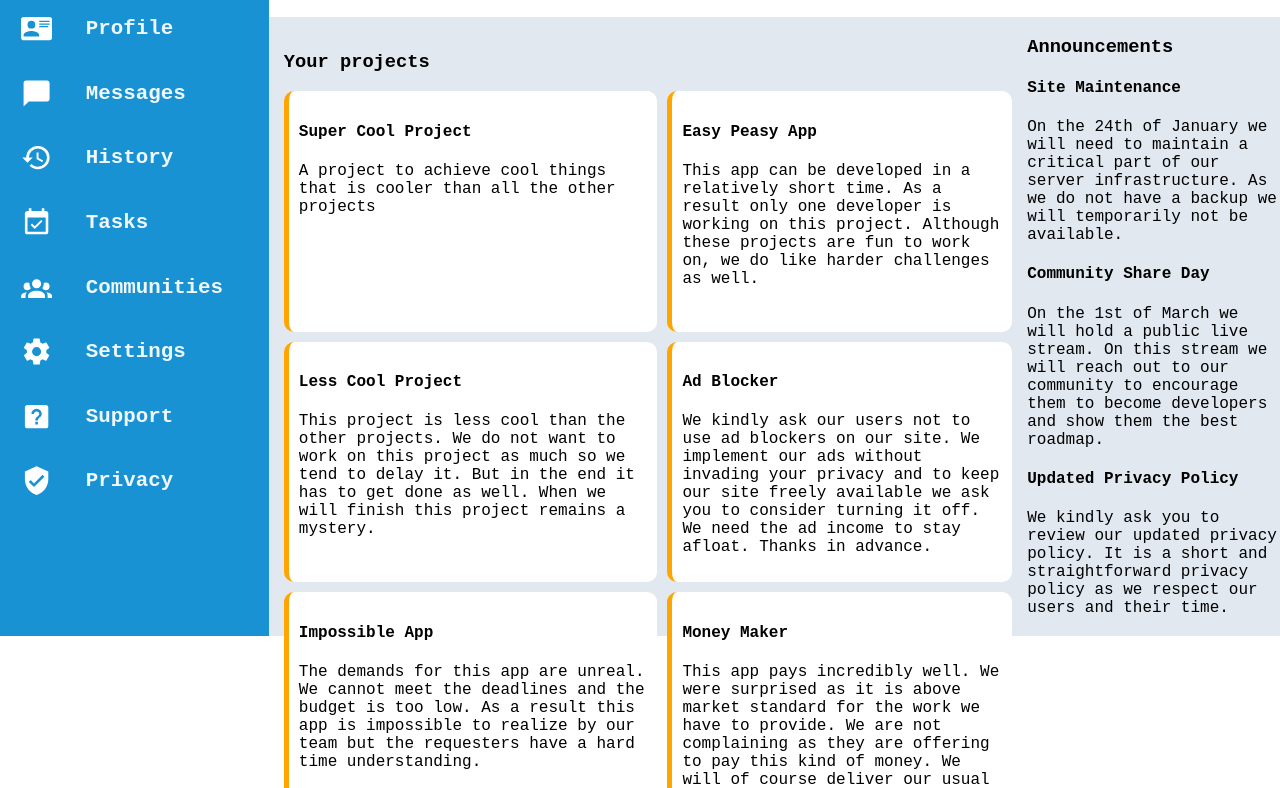
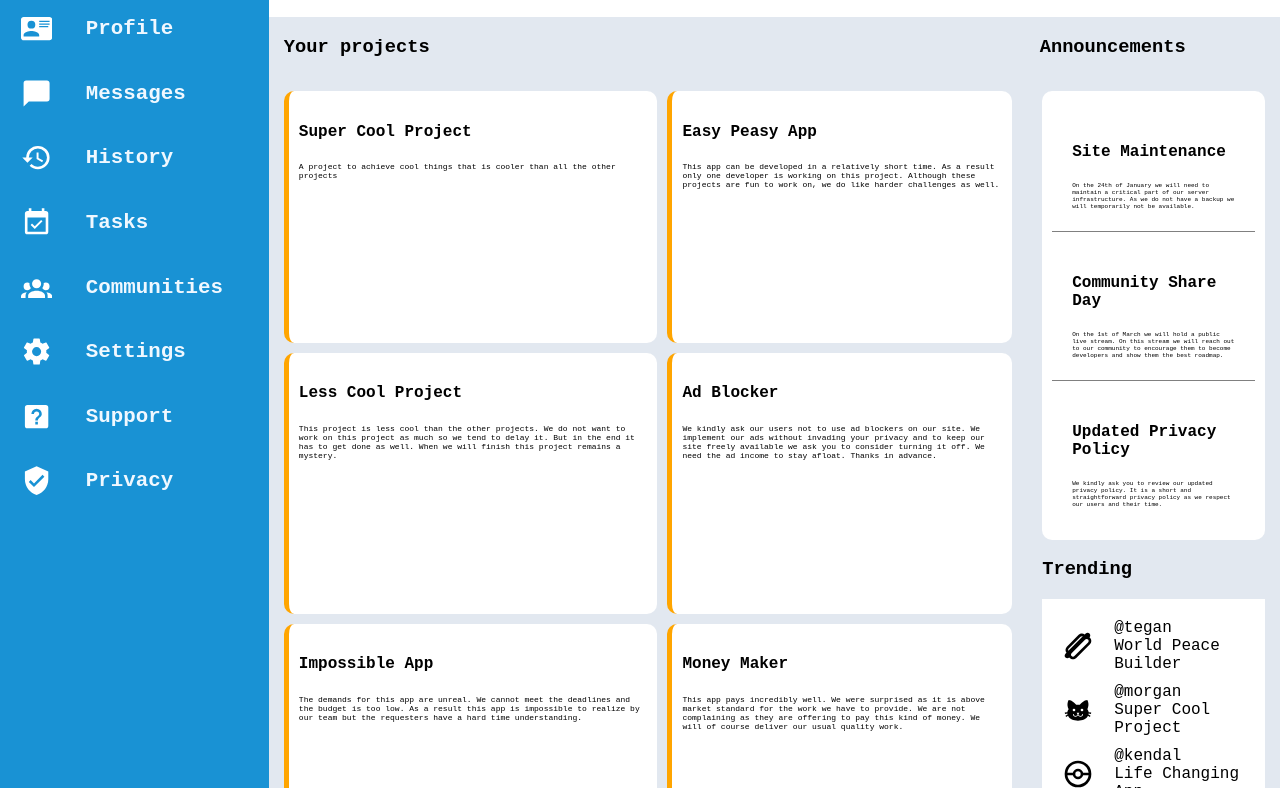
Before and after one commit to Gohan61/Admin-Dashboard, a plain HTML site: page index.html in a window 1280 px wide. Shown: the part 164-952 px from the top of the page. Drawn offline with Linux system fonts and the light colour scheme.

Commit message:
Fix styling main elements
Fix: align left+right blocks of elements in main
Fix: make body height increase with page content so background does
not stop at 100vh
Style: add light border bottom to announcement elements

```diff
--- a/index.html
+++ b/index.html
@@ -182,8 +182,12 @@
       </div>
     </div>
     <div class="main">
+      <div class="headers-main">
+        <h3>Your projects</h3>
+        <h3>Announcements</h3>
+      </div>
+      <div class="blockElementsMain">
         <div class="main-elements projects">
-        <h3>Your projects</h3>
           <div class="projectContainer">
             <div class="project">
               <div class="text">
@@ -199,9 +203,9 @@
                 <h4>Less Cool Project</h4>
                 <p>
                   This project is less cool than the other projects. We do not
-                want to work on this project as much so we tend to delay it. But
-                in the end it has to get done as well. When we will finish this
-                project remains a mystery.
+                  want to work on this project as much so we tend to delay it.
+                  But in the end it has to get done as well. When we will finish
+                  this project remains a mystery.
                 </p>
               </div>
             </div>
@@ -211,8 +215,8 @@
                 <p>
                   The demands for this app are unreal. We cannot meet the
                   deadlines and the budget is too low. As a result this app is
-                impossible to realize by our team but the requesters have a hard
-                time understanding.
+                  impossible to realize by our team but the requesters have a
+                  hard time understanding.
                 </p>
               </div>
             </div>
@@ -222,8 +226,8 @@
                 <p>
                   This app can be developed in a relatively short time. As a
                   result only one developer is working on this project. Although
-                these projects are fun to work on, we do like harder challenges
-                as well.
+                  these projects are fun to work on, we do like harder
+                  challenges as well.
                 </p>
               </div>
             </div>
@@ -232,9 +236,9 @@
                 <h4>Ad Blocker</h4>
                 <p>
                   We kindly ask our users not to use ad blockers on our site. We
-                implement our ads without invading your privacy and to keep our
-                site freely available we ask you to consider turning it off. We
-                need the ad income to stay afloat. Thanks in advance.
+                  implement our ads without invading your privacy and to keep
+                  our site freely available we ask you to consider turning it
+                  off. We need the ad income to stay afloat. Thanks in advance.
                 </p>
               </div>
             </div>
@@ -242,24 +246,24 @@
               <div class="text">
                 <h4>Money Maker</h4>
                 <p>
-                This app pays incredibly well. We were surprised as it is above
-                market standard for the work we have to provide. We are not
-                complaining as they are offering to pay this kind of money. We
-                will of course deliver our usual quality work.
+                  This app pays incredibly well. We were surprised as it is
+                  above market standard for the work we have to provide. We are
+                  not complaining as they are offering to pay this kind of
+                  money. We will of course deliver our usual quality work.
                 </p>
               </div>
             </div>
           </div>
         </div>
+        <div class="rightMainElements">
           <div class="main-elements announcements">
-        <h3>Announcements</h3>
             <div class="announcement">
               <div>
                 <h4>Site Maintenance</h4>
                 <p>
-              On the 24th of January we will need to maintain a critical part of
-              our server infrastructure. As we do not have a backup we will
-              temporarily not be available.
+                  On the 24th of January we will need to maintain a critical
+                  part of our server infrastructure. As we do not have a backup
+                  we will temporarily not be available.
                 </p>
               </div>
               <div>
@@ -273,9 +277,9 @@
               <div>
                 <h4>Updated Privacy Policy</h4>
                 <p>
-              We kindly ask you to review our updated privacy policy. It is a
-              short and straightforward privacy policy as we respect our users
-              and their time.
+                  We kindly ask you to review our updated privacy policy. It is
+                  a short and straightforward privacy policy as we respect our
+                  users and their time.
                 </p>
               </div>
             </div>
@@ -290,7 +294,10 @@
                     d="M21 5.77C20.85 5.65 20.72 5.55 20.59 5.45L20.62 5.41C21.4 4.63 21.4 3.37 20.62 2.59C19.84 1.81 18.58 1.81 17.79 2.59L17.05 3.33C15.68 2.3 13.74 2.4 12.5 3.65L3.65 12.5C2.4 13.74 2.3 15.68 3.33 17.05L2.59 17.79C1.8 18.58 1.8 19.84 2.59 20.62C3.37 21.4 4.63 21.4 5.41 20.62L5.45 20.59C5.55 20.72 5.65 20.85 5.77 21C7.13 22.34 9.35 22.34 10.72 21L20.97 10.72C22.34 9.35 22.34 7.14 21 5.77M4.77 15.61C4.5 15.05 4.6 14.36 5.06 13.9L13.9 5.06C14.36 4.6 15.05 4.5 15.61 4.77L4.77 15.61M19.56 9.3L9.3 19.56C8.72 20.15 7.77 20.15 7.18 19.56C6.6 19 6.6 18 7.18 17.44L17.44 7.18C18 6.6 19 6.6 19.56 7.18C20.15 7.77 20.15 8.72 19.56 9.3Z"
                   />
                 </svg>
-            <div>@tegan World Peace Builder</div>
+                <div>
+                  <div>@tegan</div>
+                  <div>World Peace Builder</div>
+                </div>
               </div>
               <div>
                 <svg xmlns="http://www.w3.org/2000/svg" viewBox="0 0 24 24">
@@ -299,7 +306,10 @@
                     d="M12,8L10.67,8.09C9.81,7.07 7.4,4.5 5,4.5C5,4.5 3.03,7.46 4.96,11.41C4.41,12.24 4.07,12.67 4,13.66L2.07,13.95L2.28,14.93L4.04,14.67L4.18,15.38L2.61,16.32L3.08,17.21L4.53,16.32C5.68,18.76 8.59,20 12,20C15.41,20 18.32,18.76 19.47,16.32L20.92,17.21L21.39,16.32L19.82,15.38L19.96,14.67L21.72,14.93L21.93,13.95L20,13.66C19.93,12.67 19.59,12.24 19.04,11.41C20.97,7.46 19,4.5 19,4.5C16.6,4.5 14.19,7.07 13.33,8.09L12,8M9,11A1,1 0 0,1 10,12A1,1 0 0,1 9,13A1,1 0 0,1 8,12A1,1 0 0,1 9,11M15,11A1,1 0 0,1 16,12A1,1 0 0,1 15,13A1,1 0 0,1 14,12A1,1 0 0,1 15,11M11,14H13L12.3,15.39C12.5,16.03 13.06,16.5 13.75,16.5A1.5,1.5 0 0,0 15.25,15H15.75A2,2 0 0,1 13.75,17C13,17 12.35,16.59 12,16V16H12C11.65,16.59 11,17 10.25,17A2,2 0 0,1 8.25,15H8.75A1.5,1.5 0 0,0 10.25,16.5C10.94,16.5 11.5,16.03 11.7,15.39L11,14Z"
                   />
                 </svg>
-            <div>@morgan Super Cool Project</div>
+                <div>
+                  <div>@morgan</div>
+                  <div>Super Cool Project</div>
+                </div>
               </div>
               <div>
                 <svg xmlns="http://www.w3.org/2000/svg" viewBox="0 0 24 24">
@@ -308,7 +318,10 @@
                     d="M12,2A10,10 0 0,1 22,12A10,10 0 0,1 12,22A10,10 0 0,1 2,12A10,10 0 0,1 12,2M12,4C7.92,4 4.55,7.05 4.06,11H8.13C8.57,9.27 10.14,8 12,8C13.86,8 15.43,9.27 15.87,11H19.94C19.45,7.05 16.08,4 12,4M12,20C16.08,20 19.45,16.95 19.94,13H15.87C15.43,14.73 13.86,16 12,16C10.14,16 8.57,14.73 8.13,13H4.06C4.55,16.95 7.92,20 12,20M12,10A2,2 0 0,0 10,12A2,2 0 0,0 12,14A2,2 0 0,0 14,12A2,2 0 0,0 12,10Z"
                   />
                 </svg>
-            <div>@kendall Life Changing App</div>
+                <div>
+                  <div>@kendal</div>
+                  <div>Life Changing App</div>
+                </div>
               </div>
               <div>
                 <svg xmlns="http://www.w3.org/2000/svg" viewBox="0 0 24 24">
@@ -317,7 +330,12 @@
                     d="M12,2A10,10 0 0,1 22,12A10,10 0 0,1 12,22A10,10 0 0,1 2,12A10,10 0 0,1 12,2M12,4C7.92,4 4.55,7.05 4.06,11H8.13C8.57,9.27 10.14,8 12,8C13.86,8 15.43,9.27 15.87,11H19.94C19.45,7.05 16.08,4 12,4M12,20C16.08,20 19.45,16.95 19.94,13H15.87C15.43,14.73 13.86,16 12,16C10.14,16 8.57,14.73 8.13,13H4.06C4.55,16.95 7.92,20 12,20M12,10A2,2 0 0,0 10,12A2,2 0 0,0 12,14A2,2 0 0,0 14,12A2,2 0 0,0 12,10Z"
                   />
                 </svg>
-            <div>@alex No Traffic Maker</div>
+                <div>
+                  <div>@alex</div>
+                  <div>No Traffic Maker</div>
+                </div>
+              </div>
+            </div>
           </div>
         </div>
       </div>
--- a/style.css
+++ b/style.css
@@ -10,8 +10,8 @@ body {
   display: grid;
   grid-template-columns: 1fr 5fr;
   grid-template-rows: 0.8fr 5fr;
-  height: 100vh;
-  width: 100vw;
+  min-height: 100vh;
+  width: 100%;
 }
 
 .sidebar {
@@ -129,29 +129,48 @@ body {
   border: none;
 }
 
-.main {
+.blockElementsMain {
   display: grid;
   grid-template-columns: 3fr 1fr;
-  grid-template-rows: 1fr 1fr;
+  grid-auto-flow: column;
 }
 
-.trending {
+.headers-main {
+  grid-area: 1 / 1;
+  grid-auto-flow: column;
+  display: grid;
+  padding: 0 15px 0 15px;
+  grid-template-columns: 3fr 1fr;
+}
+
+.headers-main h3:nth-child(2) {
+  grid-area: 1 / 2;
+  padding-left: 20px;
+}
+
+.projects {
+  grid-area: 2 / 1;
+}
+
+.rightMainElements {
   grid-area: 2 / 2;
 }
 
-.trends svg {
-  width: 4em;
-  height: 4em;
+.projects,
+.rightMainElements {
+  padding: 15px;
+  display: grid;
 }
 
-.projects {
-  padding: 15px;
+.rightMainElements {
+  display: grid;
+  grid-template-columns: repeat(auto-fit, auto);
 }
 
 .projectContainer {
   display: grid;
-  grid-template-columns: repeat(auto-fit, 1fr);
-  grid-template-rows: repeat(3, 1fr);
+  grid-template-columns: repeat(auto-fit, auto);
+  grid-template-rows: repeat(3, auto);
   grid-auto-flow: column;
   gap: 10px;
 }
@@ -162,3 +181,53 @@ body {
   padding: 10px;
   border-left: 5px solid orange;
 }
+
+.project p {
+  font-size: 0.5em;
+}
+
+.projects h3 {
+  display: inline-block;
+  height: fit-content;
+}
+
+.announcement {
+  background-color: white;
+  padding: 10px;
+  border-radius: 10px;
+}
+
+.announcement > div,
+.trends {
+  background-color: white;
+  padding: 20px;
+}
+
+.announcement div:nth-child(1),
+.announcement div:nth-child(2) {
+  border-radius: 10px 10px 0 0;
+  border-bottom: 1px solid gray;
+}
+
+.announcement p {
+  font-size: 0.1em;
+}
+
+.trends {
+  display: grid;
+  gap: 10px;
+}
+
+.trends > div {
+  display: grid;
+  grid-auto-flow: column;
+  grid-template-columns: repeat(auto-fit, auto);
+  gap: 20px;
+  align-items: center;
+  justify-content: flex-start;
+}
+
+.trends svg {
+  width: 2em;
+  height: 2em;
+}
```
Lines whose indentation alone changed are shown as unchanged.
